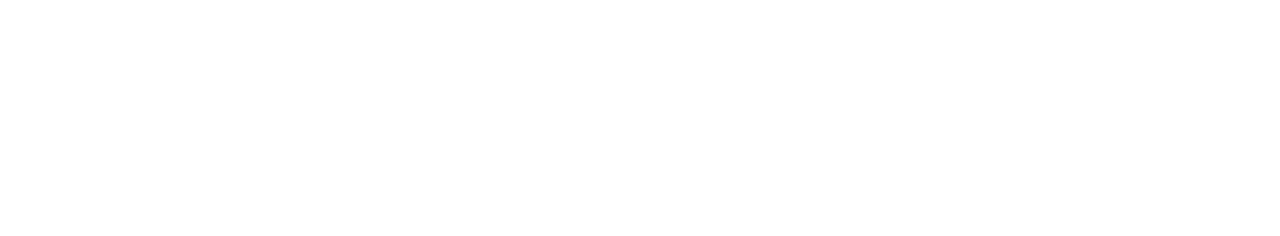
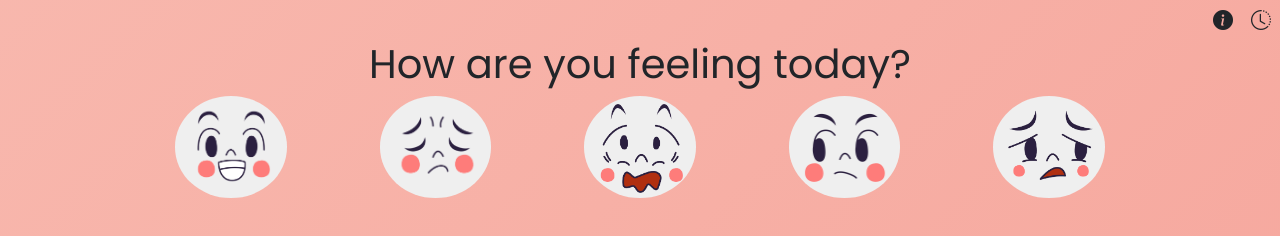
Before and after one commit to akickandopen/mood-diary, a plain HTML site: page index.html in a window 1280 px wide. Drawn offline with nearby package versions, Linux system fonts and the light colour scheme.

Commit message:
Create homepage main structure

```diff
--- a/index.html
+++ b/index.html
@@ -4,9 +4,69 @@
     <meta charset="UTF-8">
     <meta http-equiv="X-UA-Compatible" content="IE=edge">
     <meta name="viewport" content="width=device-width, initial-scale=1.0">
-    <title>Document</title>
+    <title>Mood Diary</title>
+
+    <link rel="stylesheet" href="style/main.css">
+
+    <!-- Bootstrap -->
+    <link href="https://cdn.jsdelivr.net/npm/bootstrap@5.1.3/dist/css/bootstrap.min.css" rel="stylesheet" integrity="sha384-1BmE4kWBq78iYhFldvKuhfTAU6auU8tT94WrHftjDbrCEXSU1oBoqyl2QvZ6jIW3" crossorigin="anonymous">
+    <link rel="stylesheet" href="https://cdn.jsdelivr.net/npm/bootstrap-icons@1.8.2/font/bootstrap-icons.css">
+    <script src="https://cdn.jsdelivr.net/npm/bootstrap@5.1.3/dist/js/bootstrap.bundle.min.js" integrity="sha384-ka7Sk0Gln4gmtz2MlQnikT1wXgYsOg+OMhuP+IlRH9sENBO0LRn5q+8nbTov4+1p" crossorigin="anonymous"></script>
+
+    <script src="app.js"></script>
 </head>
 <body>
 
+    <header class="d-flex justify-content-end">
+        <button type="button" class="btn btn-sm" data-bs-toggle="modal" data-bs-target="#infoModal">
+            <i class="bi bi-info-circle-fill fs-5"></i>
+        </button>
+        <button type="button" class="btn btn-sm">
+            <i class="bi bi-clock-history fs-5"></i>
+        </button>
+    </header>
+
+    <div class="container text-center">
+        <h1>How are you feeling today?</h1>
+    </div>
+
+    <div class="container d-flex justify-content-evenly">
+        <button id="btnJoy" class="border-0" style="border-radius: 50%; width:10%;">
+            <img src="images/face-joy.png" class="img-fluid" alt="Happy face">
+        </button>
+        <button id="btnSad" class="border-0" style="border-radius: 50%; width:10%;">
+            <img src="images/face-sad.png" class="img-fluid" alt="Sad face">
+        </button>
+        <button id="btnStress" class="border-0" style="border-radius: 50%; width:10%;">
+            <img src="images/face-stressed.png" class="img-fluid" alt="Stressed face">
+        </button>
+        <button id="btnBored" class="border-0" style="border-radius: 50%; width:10%;">
+            <img src="images/face-bored.png" class="img-fluid" alt="Bored face">
+        </button>
+        <button id="btnTired" class="border-0" style="border-radius: 50%; width:10%;">
+            <img src="images/face-tired.png" class="img-fluid" alt="Tired face">
+        </button>
+    </div>
+
+    <!-- Modal -->
+    <div class="modal fade" id="infoModal" tabindex="-1" aria-labelledby="infoModalLabel" aria-hidden="true">
+        <div class="modal-dialog">
+        <div class="modal-content">
+            <div class="modal-header">
+                <h5 class="modal-title" id="infoModalLabel">Mood Diary</h5>
+            <button type="button" class="btn-close" data-bs-dismiss="modal" aria-label="Close"></button>
+            </div>
+            <div class="modal-body">
+                This is a web application to track your mood daily.
+            </div>
+            <div class="modal-footer">
+                <button type="button" class="btn btn-secondary" data-bs-dismiss="modal">Close</button>
+            <!-- <button type="button" class="btn btn-primary">Save changes</button> -->
+            </div>
+        </div>
+        </div>
+    </div>
+
+
 </body>
 </html>
```
